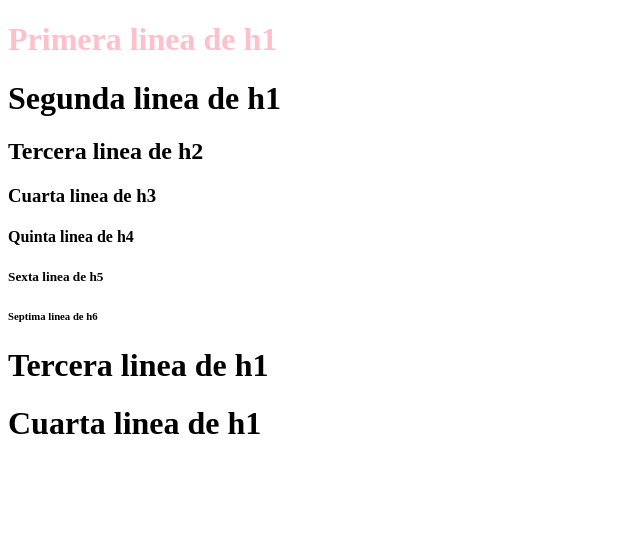
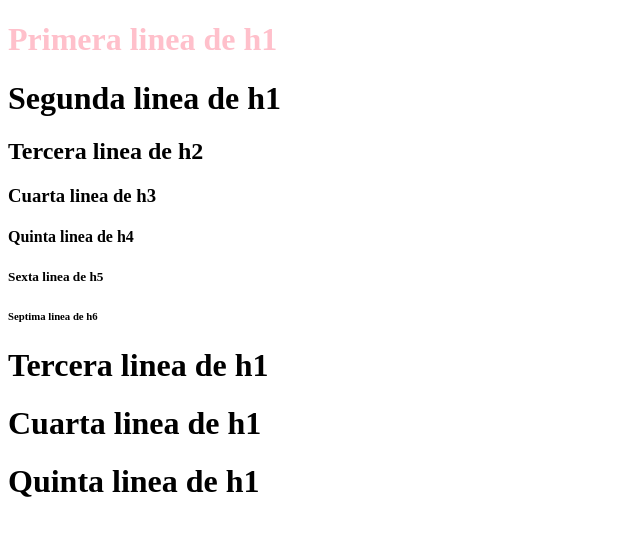
Before and after one commit to orodev06/buenas_practicas, a plain HTML site: page index.html in a window 1280 px wide. Shown: the whole page, without its empty margins (0-640 px from the left). Drawn offline with Linux system fonts and the light colour scheme.

Commit message:
agrege una quinta linea h1

```diff
--- a/index.html
+++ b/index.html
@@ -15,6 +15,7 @@
     <h6>Septima linea de h6</h6>
     <h1>Tercera linea de h1 </h1>
     <h1>Cuarta linea de h1</h1>
+    <h1>Quinta linea de h1</h1>
 
 </body>
 </html>
```
